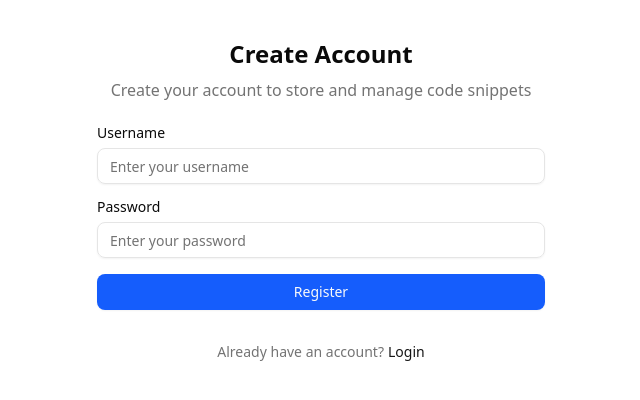
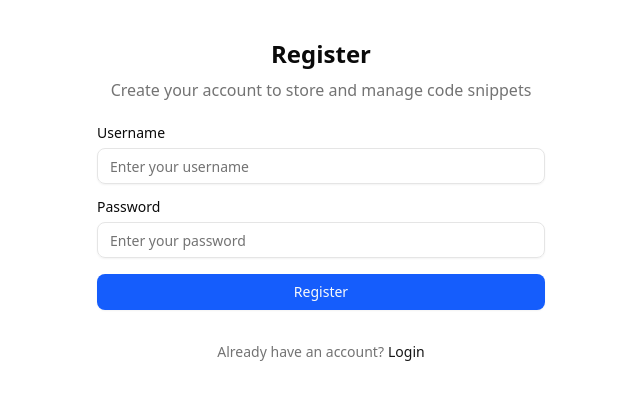
Before and after one commit to EkaterinaGorbunova/code-snippet-app, a Next.js app: page /register in a window 1280 px wide. Shown: the top 400 px of the page, without its empty margins (319-959 px from the left). Built offline with nearby package versions, Linux system fonts and the light colour scheme; no server answers.

Commit message:
refactoring

```diff
--- a/src/actions/authServices.ts
+++ b/src/actions/authServices.ts
@@ -4,7 +4,6 @@ import { cookies } from 'next/headers';
 import { db } from '@/database';
 import { redirect } from 'next/navigation';
 import { setSessionCookie } from './helperFunctions';
-
 
 export async function register(formData: FormData) {
   const username = formData.get('username') as string;
--- a/src/app/blocks/[id]/DeleteForm.tsx
+++ b/src/app/blocks/[id]/DeleteForm.tsx
@@ -1,6 +1,7 @@
 'use client';
 
 import { useState } from 'react';
+
 import { Button } from '@/components/ui/button';
 import {
   AlertDialog,
--- a/src/app/blocks/create/page.tsx
+++ b/src/app/blocks/create/page.tsx
@@ -1,13 +1,11 @@
 import Link from 'next/link';
-import { redirect } from 'next/navigation';
 import { createBlock } from '@/actions/dbServices';
 import { Button } from '@/components/ui/button';
 
 export default function BlockCreatePage() {
-
   return (
     <form action={createBlock} className='flex flex-col gap-4'>
-      <h3 className='text-xl font-bold m-4'>Create a Block</h3>
+      <h3 className='text-xl font-bold m-4'>Create Block</h3>
       <div className='flex flex-col gap-4'>
         <div className='flex gap-4'>
           <label className='w-12' htmlFor='title'>Title</label>
--- a/src/app/page.tsx
+++ b/src/app/page.tsx
@@ -43,7 +43,7 @@ export default async function Home({ searchParams }: { searchParams: { error?: s
           <div className='flex items-center gap-3'>
             <User className='h-6 w-6 text-gray-600' />
             <h1 className='text-2xl font-bold text-gray-800'>
-              Welcome, {user.username}
+              Welcome, {user.username}!
             </h1>
           </div>
           <form action={logout}>
@@ -65,7 +65,7 @@ export default async function Home({ searchParams }: { searchParams: { error?: s
 
       <main className='mt-8'>
         <div className='flex justify-between items-center mb-6'>
-          <h2 className='text-xl font-bold text-gray-800'>Your Code Blocks</h2>
+          <h2 className='text-xl font-bold text-gray-800'>Code Blocks</h2>
           <Link href='/blocks/create'>
             <Button className='bg-blue-500 hover:bg-blue-600 text-white cursor-pointer'>
               Create New Block
--- a/src/app/register/page.tsx
+++ b/src/app/register/page.tsx
@@ -24,7 +24,7 @@ export default async function RegisterPage({ searchParams }: { searchParams: { e
     <div className="flex justify-center items-center min-h-[400px] p-4">
       <div className="w-full max-w-md space-y-6">
         <div className="space-y-2 text-center">
-          <h1 className="text-2xl font-bold">Create Account</h1>
+          <h1 className="text-2xl font-bold">Register</h1>
           <p className="text-muted-foreground">Create your account to store and manage code snippets</p>
         </div>
 
```
